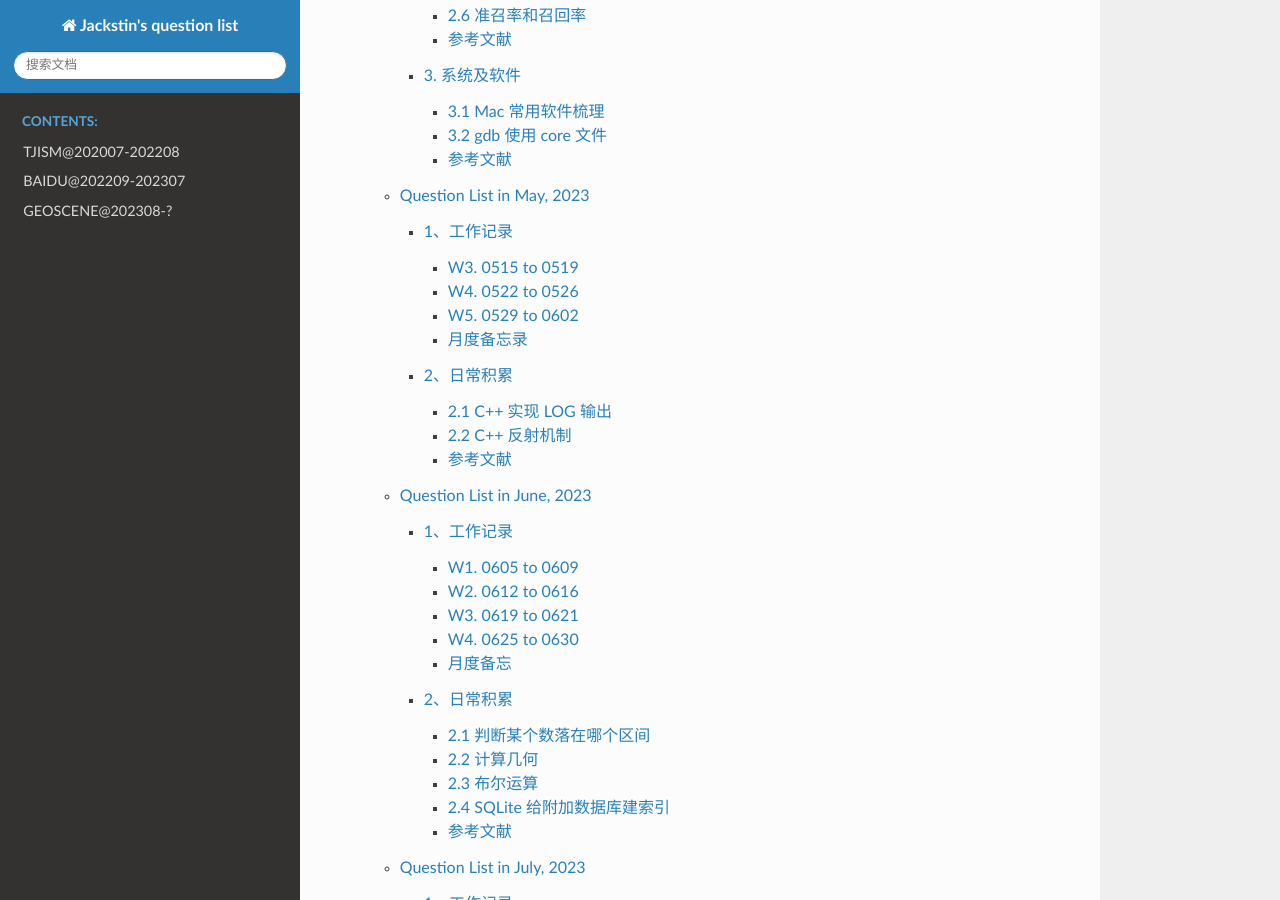
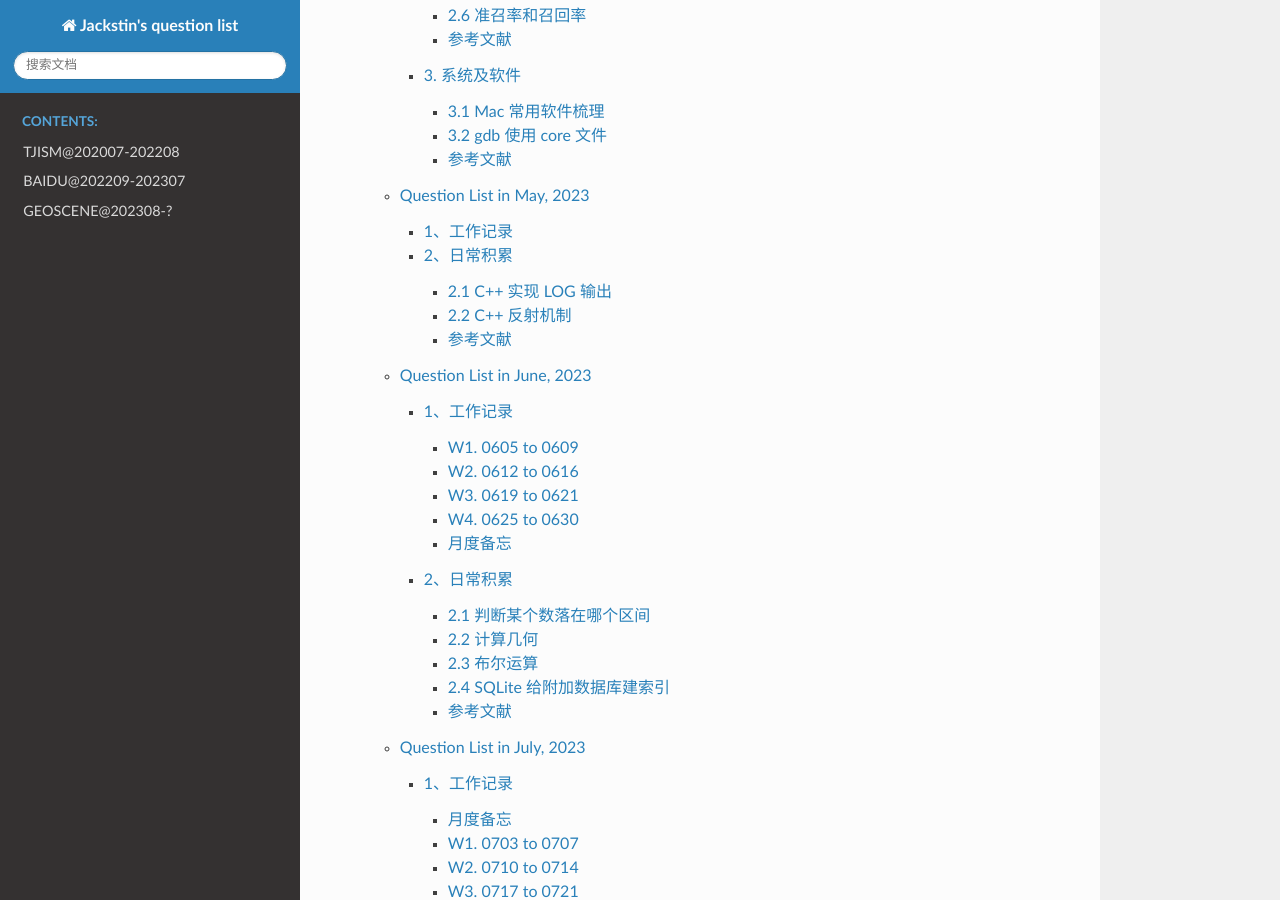
Before and after one commit to Toyimo/Jackstin-Questions, a Sphinx documentation site: the page built from source/index.rst, in a window 1280 px wide and 900 px high, scrolled down 17698 px. Built offline with Sphinx 7.4.7 and the Read the Docs theme 2.0.0, drawn with Linux system fonts in a browser that asks for light colours; some of the changed lines change nothing that is shown.

Commit message:
Update Q202305.rst

```diff
--- a/source/Q202305.rst
+++ b/source/Q202305.rst
@@ -6,121 +6,7 @@ Question List in May, 2023
 1、工作记录
 -----------
 
-.. _w3-0515-to-0519:
-
-W3. 0515 to 0519
-~~~~~~~~~~~~~~~~
-
-1. | (1) 调查修复 icafe 上 5 个 SD 斑马线/停止线卡片问题；
-   | a. 修复切线分组异常引起的上下行斑马线合并失败问题；
-   |  b. 修复部分斑马线没有对齐的问题；
-   | (2) 进行 SD 质检项 Quality Check 类设计，开发路口统计项；
-
-2. 完善 SD 质检项的类设计，进行路口质检项 B2、B3、B4 的开发；
-
-3. | (1) 完成质检项 B2 路口临边内凹的开发，待测试验证；
-   | (2) 进行质检项 B1 路口与路面衔接处空洞代码开发，进度 50%；
-
-.. _w4-0522-to-0526:
-
-W4. 0522 to 0526
-~~~~~~~~~~~~~~~~
-
-1. 上海 SOP 跟车路测；
-
-2. | (1) SOP 跟车路测报告 ；
-   | (2) 继续质检项 B1 路口与路面衔接处空洞代码开发，进度
-     70%，发现部分凸包计算错误引起的误报问题；路线 LINK
-     太长回环会出现大面漏洞；
-
-3. | (1) 修复部分 B1 误报异常:
-   |  (a) 修复凸包计算错误引起的空洞误报：修改 LINK 外廓几何计算规则；
-   |  (b) 修复 LINK 太长回环引起的大面积误报：添加面积限制（<100）;
-   | (2) 在 demo 数据范围内进行 B1 检测，检测的 1019 个路口中报出 13
-     处空洞，核实后 1 处疑似误报；目前此 demo 数据范围内 B1
-     路口与路面衔接处空洞检测正确率 92%；
-   | (3) SOP 跟车路测：0526 路测受降雨影响较大；
-
-.. _w5-0529-to-0602:
-
-W5. 0529 to 0602
-~~~~~~~~~~~~~~~~
-
-1. | (1) 合并代码上线路口 B1、B2 质检项代码，合并后 demo 多出 5 处 LINK
-     间缝隙误报；
-   |  (a). 苏州检测 364 处空洞，面积阈值 [0.01, 100]，随机抽样
-     40，正确率 57%；
-   |  (b). 分析检出的误报进主要为路口邻接两相邻 LINK
-     面之间的狭长小空洞；
-   |  (c). 部分城市质检项检出出现中断，正在进行排查；
-   | (2) 迁移 B3
-     路口面自相交统计项并完善该分类下路口面畸形的质检项代码；
-   | (3) 进行 B4
-     路口切线不垂直于道路面代码的开发：完成思路梳理，代码开发进度 50%；
-
-2. | (1) 30 城市质检项检测代码中断问题排查：geos 库 GEOSUnion_r 的
-     bug，由 nullptr 引起；
-   | (2) 完成 B4 路口切线不垂直于道路面代码开发并上线测试；
-   | (3) B1 误报参数优化：上调最小面积阈值滤除狭小缝隙误报，处理时考虑
-     LINK 高程因素；
-
-3. | (1) B1 空洞检测策略调整：
-   |  (a). 面积阈值调整并确认为：[1, 50]，滤除窄缝误报和特殊路口误报；
-   |  (b). B1
-     空洞检测考虑高程因素：进行布尔并集测试时添加相邻道路面高程均值检测；
-   | (2) 修正 B4 路口切线计算规则：
-   |  (a). 用平面投影坐标替换大地坐标计算单位方向向量，阈值 12°；
-   |  (b). 计算时同时参考左右两侧 LBR 方向向量，剔除部分误报；
-
-4. | (1) B1 空洞/B4
-     路口切线不垂直于道路面质检项的苏州全域测试，对应修正误报问题；
-   |  (a). B4 路口切线不垂直于道路面，垂角误差阈值调整为
-     20°，仅对复杂路口进行判断；
-   |  (b). 调查修复 B1
-     部分高程滤除未生效引起的误报问题，下调同一平面高程阈值为 2m；
-   | (2) 进行 A2 道路面缺失质检项代码的开发：完成思路梳理，代码开发进度
-     60%；
-
-5. | (1) A2 道路面缺失质检项：
-   |  (a). 0531 版本检出 2267，随机抽样 45 正确率 93%；
-   |  (b). 0602 版本检出个数为 0，数据对比后确认因 lbr
-     缺失引起的系统性问题均已修复；
-   | (2) B 系列路口质检项苏州全域准确率，其中 B2~B4
-     主要引起的渲染问题有斑马线超出或重叠、路口面渲染畸形；
-   |  (a). B1 空洞全域准确率测试：检出 73 处，抽样 40（55%）；正确率
-     90%；
-   |  (b). B2 路口面临边内凹测试：检出 378 处，抽样
-     40（10%）；人工核验有明确渲染问题的 14（35%），渲染问题较小的
-     24（60%），正确率估计约 95%，作为质检补充项；
-   |  (c). B3 路口面畸形测试：检出 59 处，抽样
-     20（34%）；人工核验有明确渲染问题的 7 处（35%），渲染问题不明显的
-     13 处（75%）；
-   |  (d). B4 切线不垂直全域测试：检出 77 处，抽样
-     30（40%），确有渲染问题比率 83%；
-   |
-
-月度备忘录
-~~~~~~~~~~
-
-待办事项
-^^^^^^^^
-
--  ☒ 切线不垂直典型位置：1524274894；周边有道路面空洞，便于检测；
-
--  ☒ 短 LINK 道路面缺失是否要报出：像 121.010438,31.352777
-   这种位置，报出即可；
-
--  ☐ 空洞漏报：1524389300；
-
-提交记录
-^^^^^^^^
-
-.. code:: bash
-
-   git commit -m "[mapauto6-84878] UPDOWN: fix cutline group error of md."
-   git commit -m "[mapauto6-84878] QC: add B1/B2 quality check report."
-   git commit -m "[mapauto6-84878] QC: add B3/B4; fix geos nullptr crash issue."
-   git commit -m "[mapauto6-84878] QC: add A2; optimize parameters for B."
+工作内容不对外公开。
 
 .. _2日常积累:
 
```
